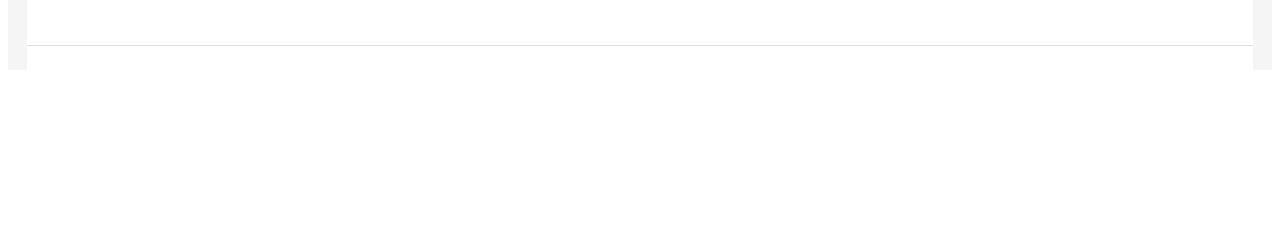
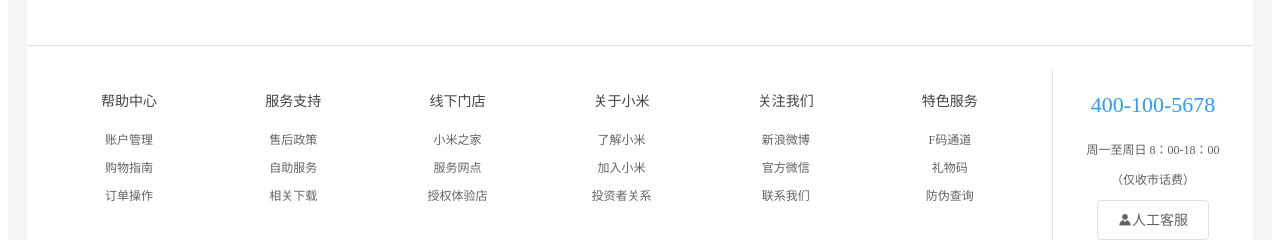
Before and after one commit to manyuet/mall, a Vue app: page / in a window 1280 px wide. Shown: the part 982-1227 px from the top of the page. Before the commit the page ends 1060 px from the top, so only its background shows below. Built offline with nearby package versions, Linux system fonts and the light colour scheme; no server answers.

Commit message:
网站底部样式

```diff
--- a/src/components/WebBottom.vue
+++ b/src/components/WebBottom.vue
@@ -6,39 +6,82 @@
                         <font-awesome-icon :icon="['fas', 'wrench']"></font-awesome-icon>
                     </span>
                 <span >预约维修服务</span>
-                <el-divider direction="vertical"></el-divider>
+
             </el-col>
             <el-col :span="4">
                 <span class="icon History" style="background-color: white">
                         <font-awesome-icon :icon="['fas', 'history']"></font-awesome-icon>
                     </span>
                 <span>7天无理由退货</span>
-                <el-divider direction="vertical"></el-divider>
             </el-col>
             <el-col :span="4">
                 <span class="icon History" style="background-color: white">
                         <font-awesome-icon :icon="['fas', 'history']"></font-awesome-icon>
                     </span>
                 <span>15天免费换货</span>
-                <el-divider direction="vertical"></el-divider>
             </el-col>
             <el-col :span="4">
                 <span class="icon Gift" style="background-color: white">
                         <font-awesome-icon :icon="['fas', 'gift']"></font-awesome-icon>
                     </span>
                 <span>满150元包邮</span>
-                <el-divider direction="vertical"></el-divider>
             </el-col>
             <el-col :span="4">
                 <span class="icon MapMarkerAlt" style="background-color: white">
                         <font-awesome-icon :icon="['fas', 'map-marker-alt']"></font-awesome-icon>
                     </span>
                 <span>520余家售后网点</span>
-                <el-divider direction="vertical"></el-divider>
             </el-col>
         </el-row>
         <el-divider></el-divider>
-        <el-row></el-row>
+       <el-container>
+           <el-main style="border-right: #e3e6e6 1px solid;">
+        <el-row style="font-size: 14px;color: #424242">
+            <el-col :span="4">帮助中心
+                <el-col style="margin-top: 20px;"><el-link :underline="false">账户管理</el-link></el-col>
+                <el-col style="margin-top: 10px"><el-link :underline="false">购物指南</el-link></el-col>
+                <el-col style="margin-top: 10px"><el-link :underline="false">订单操作</el-link></el-col>
+            </el-col>
+            <el-col :span="4">服务支持
+                <el-col style="margin-top: 20px;"><el-link :underline="false">售后政策</el-link></el-col>
+                <el-col style="margin-top: 10px;"><el-link :underline="false">自助服务</el-link></el-col>
+                <el-col style="margin-top: 10px;"><el-link :underline="false">相关下载</el-link></el-col>
+
+            </el-col>
+            <el-col :span="4">线下门店
+                <el-col style="margin-top: 20px;"><el-link :underline="false">小米之家</el-link></el-col>
+                <el-col style="margin-top: 10px;"><el-link :underline="false">服务网点</el-link></el-col>
+                <el-col style="margin-top: 10px;"><el-link :underline="false">授权体验店</el-link></el-col>
+            </el-col>
+            <el-col :span="4">关于小米
+                <el-col style="margin-top: 20px;"><el-link :underline="false">了解小米</el-link></el-col>
+                <el-col style="margin-top: 10px;"><el-link :underline="false">加入小米</el-link></el-col>
+                <el-col style="margin-top: 10px;"><el-link :underline="false">投资者关系</el-link></el-col>
+            </el-col>
+            <el-col :span="4">关注我们
+                <el-col style="margin-top: 20px;"><el-link :underline="false">新浪微博</el-link></el-col>
+                <el-col style="margin-top: 10px;"><el-link :underline="false">官方微信</el-link></el-col>
+                <el-col style="margin-top: 10px;"><el-link :underline="false">联系我们</el-link></el-col>
+            </el-col>
+            <el-col :span="4">特色服务
+                <el-col style="margin-top: 20px;"><el-link :underline="false">F码通道</el-link></el-col>
+                <el-col style="margin-top: 10px;"><el-link :underline="false">礼物码</el-link></el-col>
+                <el-col style="margin-top: 10px;"><el-link :underline="false">防伪查询</el-link></el-col>
+            </el-col>
+        </el-row>
+           </el-main>
+
+           <el-aside width="200px">
+               <el-row style="text-align: center">
+               <el-col>
+                   <p style="font-size: 22px;color: #2C9CFA;">400-100-5678</p>
+                   <p style="font-size: 12px;color: #616161">周一至周日 8：00-18：00</p>
+                   <p style="font-size: 12px;color: #616161;text-align: center">（仅收市话费）</p>
+                   <el-button class="el-icon-s-custom">人工客服</el-button>
+               </el-col>
+               </el-row>
+           </el-aside>
+       </el-container>
     </div>
 </template>
 
@@ -57,4 +100,8 @@
         font-size: 16px;
         color: #616161;
     }
+    .el-link{
+        color: #757575;
+        font-size: 12px;
+    }
 </style>
--- a/src/main.js
+++ b/src/main.js
@@ -26,7 +26,8 @@
     faHistory,
     faGift,
     faMapMarkerAlt,
-    faShoppingCart
+    faShoppingCart,
+
 );
 
 Vue.component('font-awesome-icon', FontAwesomeIcon);
```
